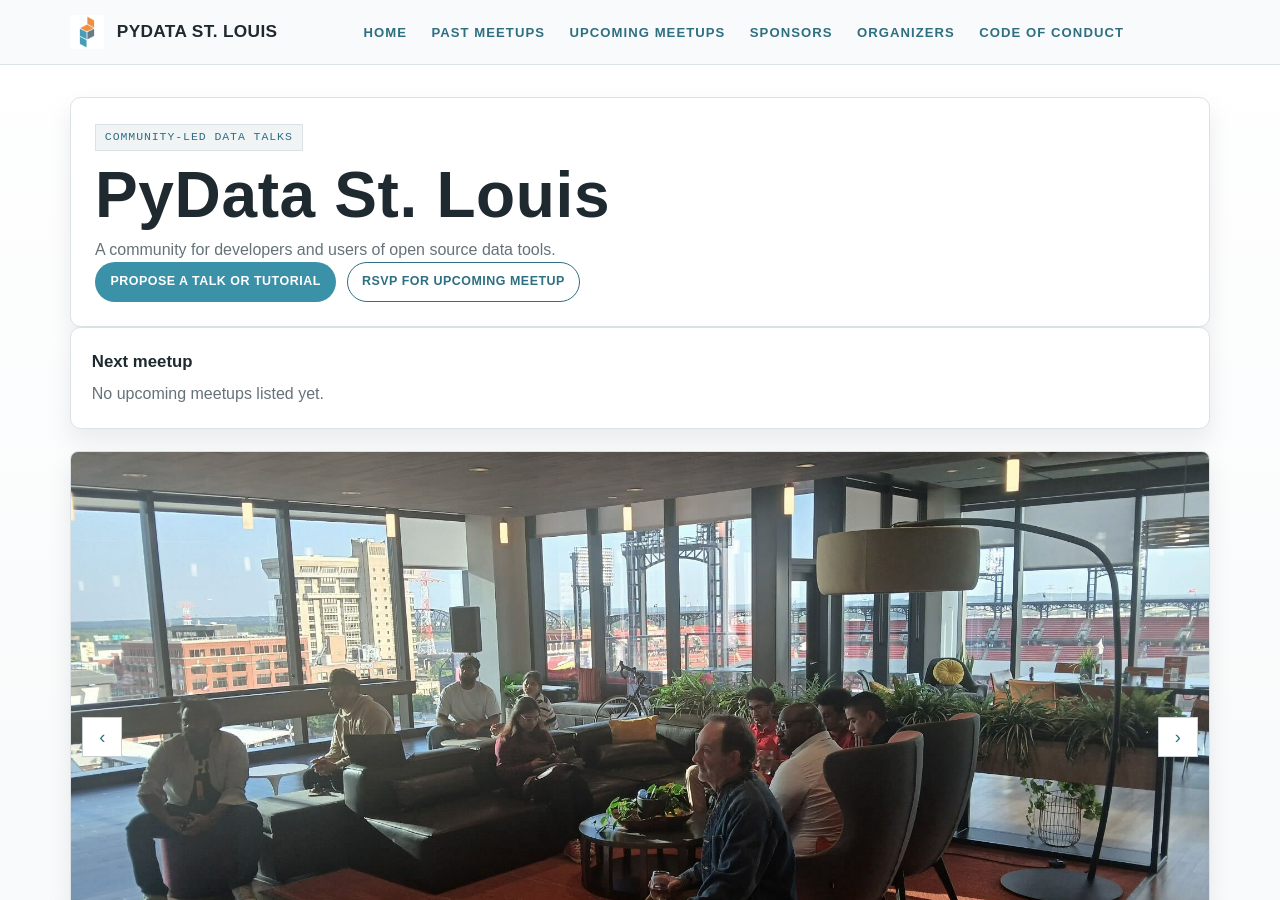
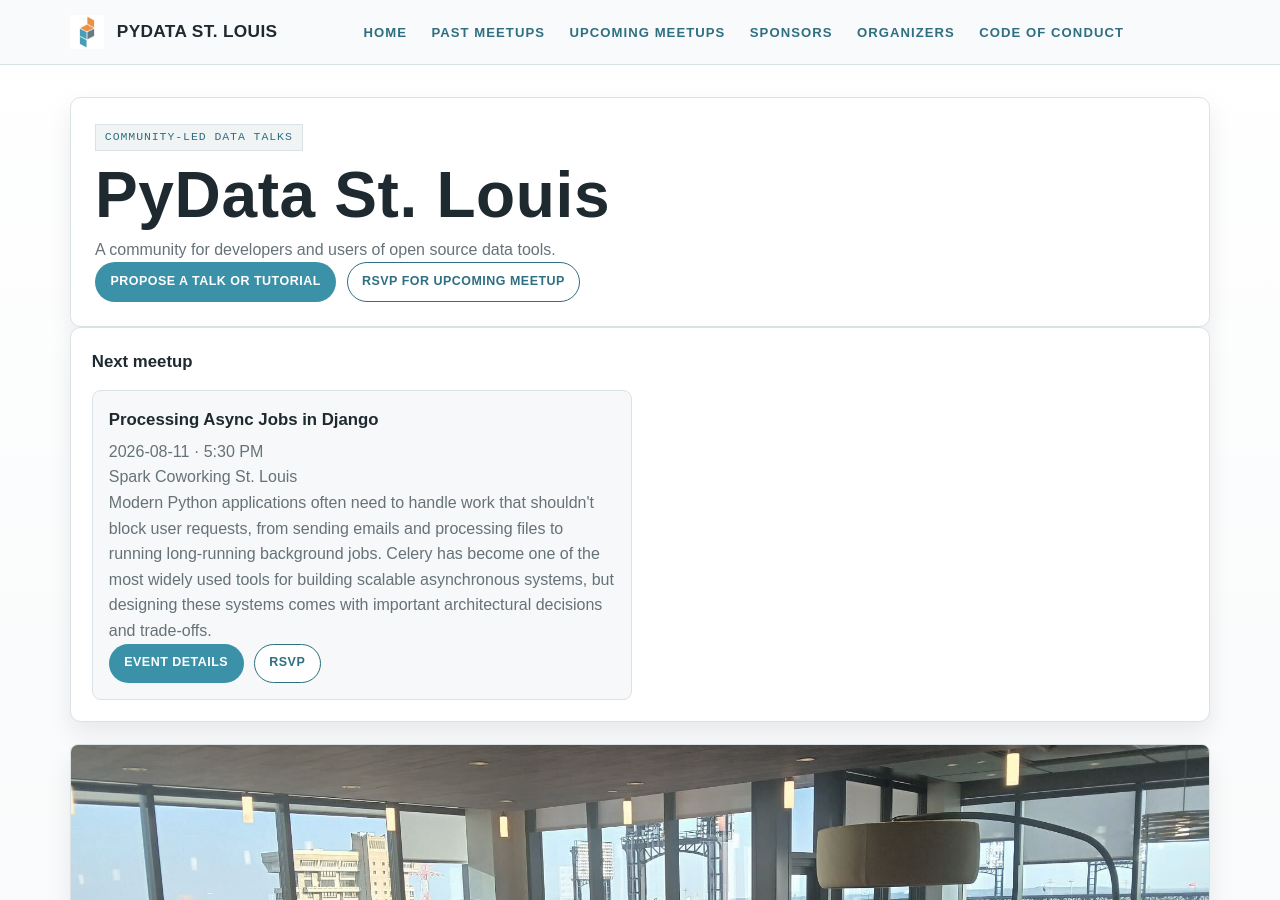
Before and after one commit to pydatastl/pydatastl.github.io, a Jekyll site: the page built from index.markdown, in a window 1280 px wide and 900 px high. Built offline with Jekyll 4.4.1, drawn with Linux system fonts in a browser that asks for light colours.

Commit message:
New event changes

```diff
--- a/_data/meetups.json
+++ b/_data/meetups.json
@@ -123,5 +123,20 @@
     ],
     "youtube_url": "https://youtu.be/zgUJqwZXS1Q",
     "photo_directory": "/assets/images/meetups/llmdrivenmergeconflict"
+  },
+  {
+    "title": "Processing Async Jobs in Django",
+    "date": "2026-08-11",
+    "time": "5:30 PM",
+    "location": "Spark Coworking St. Louis",
+    "description": [
+      "Modern Python applications often need to handle work that shouldn't block user requests, from sending emails and processing files to running long-running background jobs. Celery has become one of the most widely used tools for building scalable asynchronous systems, but designing these systems comes with important architectural decisions and trade-offs."
+    ],
+    "rsvp_url": "https://www.meetup.com/pydata-st-louis/events/315908762",
+    "agenda": [
+      "Meet & Greet, networking, introductions",
+      "Talk + Q&A",
+      "Wrap-up"
+    ]
   }
 ]
```
